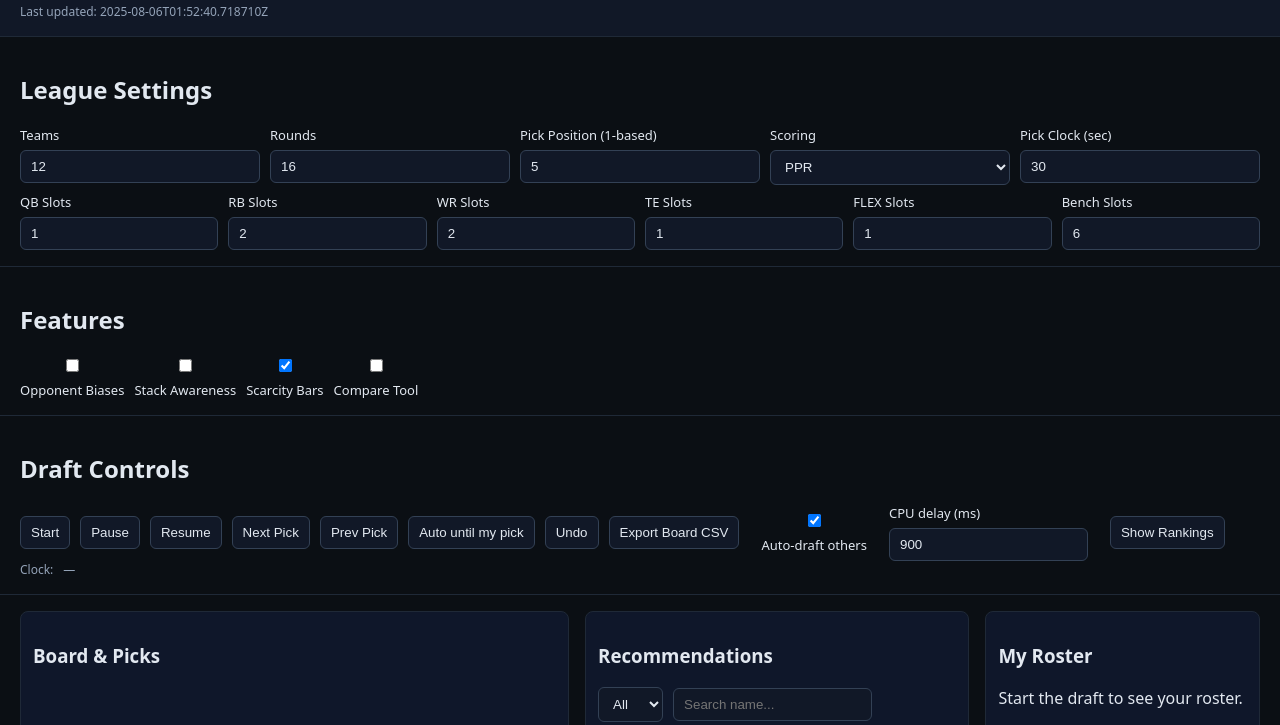
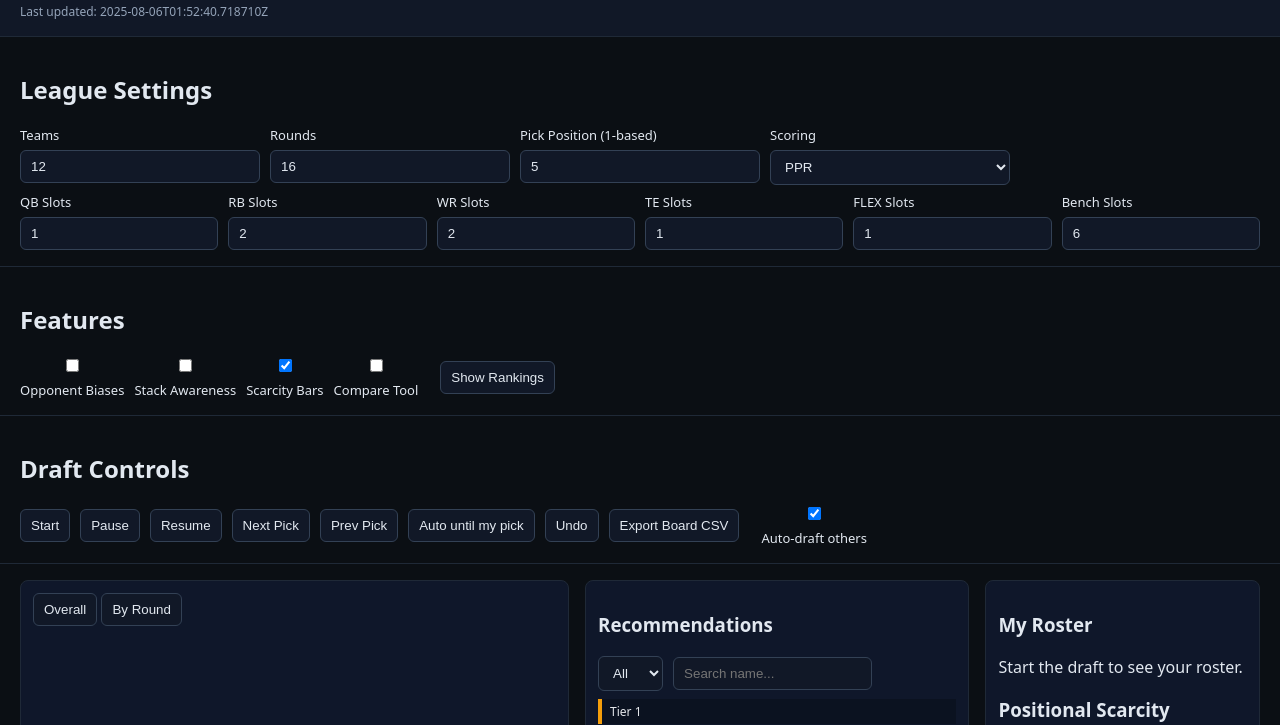
Before and after one commit to jutkovic44/fantasy-consensus, a plain HTML site: page index.html in a window 1280 px wide. Shown: the part 46-771 px from the top of the page. Drawn offline with Linux system fonts and the light colour scheme.

Commit message:
Update index.html

```diff
--- a/index.html
+++ b/index.html
@@ -25,7 +25,6 @@
           <option value="Std">Standard</option>
         </select>
       </label>
-      <label>Pick Clock (sec) <input id="pickClock" type="number" min="10" max="120" value="30"/></label>
     </div>
     <div class="grid grid-6 mt8">
       <label>QB Slots <input id="qbSlots" type="number" min="0" max="2" value="1"/></label>
@@ -44,6 +43,7 @@
       <label><input type="checkbox" id="toggleStack"> Stack Awareness</label>
       <label><input type="checkbox" id="toggleScarcity" checked> Scarcity Bars</label>
       <label><input type="checkbox" id="toggleCompare"> Compare Tool</label>
+      <button id="toggleRankings" class="ml12">Show Rankings</button>
     </div>
   </section>
 
@@ -59,15 +59,15 @@
       <button id="undoPick">Undo</button>
       <button id="exportBoard">Export Board CSV</button>
       <label class="ml12"><input id="autoOthers" type="checkbox" checked> Auto-draft others</label>
-      <label class="ml12">CPU delay (ms) <input id="cpuDelay" type="number" min="200" step="100" value="900"></label>
-      <button id="toggleRankings" class="ml12">Show Rankings</button>
     </div>
-    <div class="row small">Clock: <span id="clock">—</span></div>
   </section>
 
   <section class="panel layout">
     <div class="col">
-      <h3>Board & Picks</h3>
+      <div class="tabs">
+        <button id="tabOverall" class="tab active">Overall</button>
+        <button id="tabByRound" class="tab">By Round</button>
+      </div>
       <div id="board"></div>
     </div>
 
```
